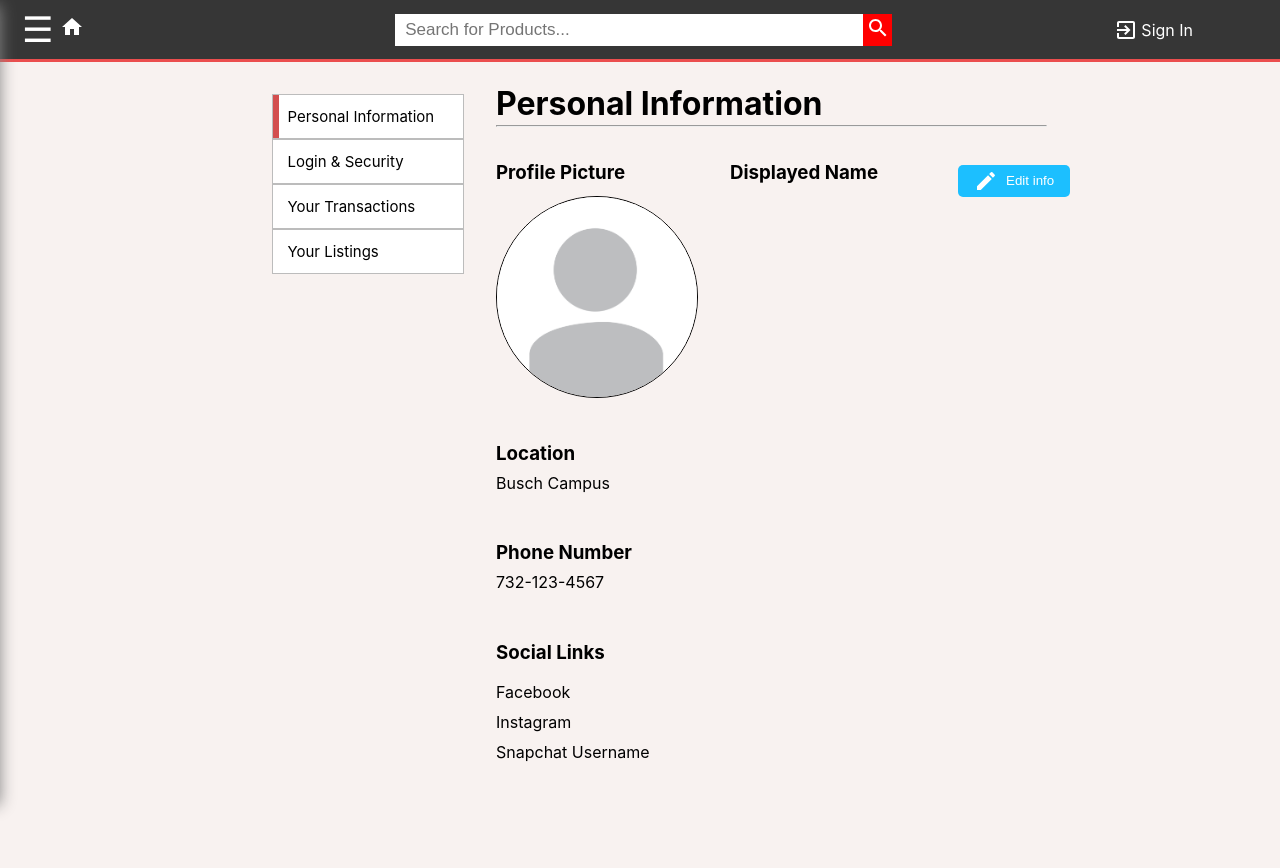
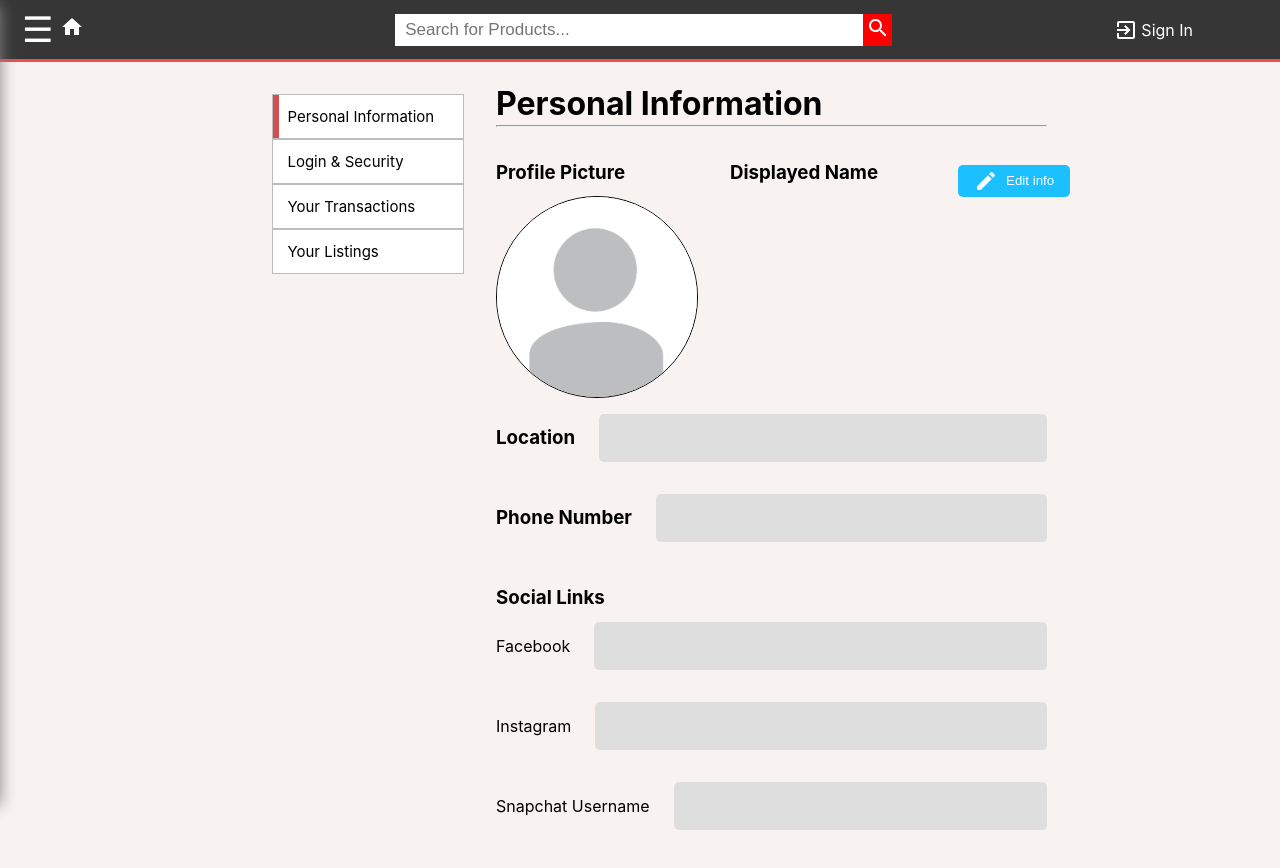
Before and after one commit to wangjon830/HackRUMarketplace, a React (Create React App) app in the folder frontend/: page /settings/account in a window 1280 px wide. Shown: the top 868 px of the page. Built offline with nearby package versions, Linux system fonts and the light colour scheme.

Commit message:
fixed account settings page

```diff
--- a/frontend/src/screens/AccountScreen.js
+++ b/frontend/src/screens/AccountScreen.js
@@ -60,7 +60,6 @@ class AccountScreen extends React.Component{
     };
 
     setInput(property, val){
-      val = val.trim();
       // if(val.length > 20){
       //     return;
       // }
@@ -194,14 +193,14 @@ class AccountScreen extends React.Component{
                           id="instagramInput"
                           type='type'
                           placeholder="Instagram handle"
-                          value={this.state.facebook}
+                          value={this.state.instagram}
                           onChange={(e) => this.setInput("instagram", e.target.value)}
                       />
                       <input
                           id="snapchatInput"
                           type='type'
                           placeholder="Snapchat username"
-                          value={this.state.facebook}
+                          value={this.state.snapchat}
                           onChange={(e) => this.setInput("snapchat", e.target.value)}
                       />
                     </div>
@@ -224,14 +223,14 @@ class AccountScreen extends React.Component{
             <div className = "settings">
                 <div className = "headText"><h1>Personal&nbsp;Information<hr/></h1></div>
                 <div style={{display: "flex"}}>
-                  <div className="settingsItem">
+                  <div className="profilePictureContainer">
                       <h3>Profile&nbsp;Picture</h3>
                       <img className="profilePic" src="/images/profile.jpg" alt="Profile Picture"/>
                       <br/>
                   </div>
-                  <div className = "settingsItem" style={{marginLeft:"2rem"}}>
+                  <div style={{marginLeft:"2rem"}}>
                       <h3>Displayed&nbsp;Name</h3>
-                      <p id="username">{UserStore.firstName + " " + UserStore.lastName}</p>
+                      <p id="username">{this.state.firstName + " " + this.state.lastName}</p>
                       <br/>
                   </div>
                   <button id="settingsEditButton" onClick={()=>this.setState({modalOpen: true})}>
@@ -239,25 +238,33 @@ class AccountScreen extends React.Component{
                   </button>
                 </div>
 
-                <div className = "settingsItem">
+                <div className = "settingsItem" style={{marginTop: "1rem"}}>
                     <h3>Location</h3>
-                    <p id="UserLocation">Busch Campus</p>
+                    <div id="UserLocation">{this.state.location}</div>
                     <br/>
                 </div>
                 <div className = "settingsItem">
                     <h3>Phone Number</h3>
-                    <p id="UserPhone">732-123-4567</p>
+                    <div id="UserPhone">{this.state.phone}</div>
                     <br/>
                 </div>
-                <div className = "settingsItem">
                     <h3>Social Links</h3>
                     <div className="socialLinks">
+                      <div className="settingsItem">
                         <p>Facebook</p>
-                        <a id="Facebook" href={this.state.facebook}></a>
-                        <p>Instagram</p>
-                        <a id="Instagram" href={this.state.instagram}></a>
-                        <p>Snapchat Username</p>
-                        <p>{this.state.snapchat}</p>
+                      <div><a id="Facebook" href={this.state.facebook}>{this.state.facebook}</a></div>
+                    </div>
+                    <div className="socialLinks">
+                    <div className="settingsItem">
+                      <p>Instagram</p>
+                      <div><a id="Instagram" href={this.state.instagram}>{this.state.instagram}</a></div>
+                      </div>
+                    </div>
+                    <div className="socialLinks">
+                    <div className="settingsItem">
+                      <p>Snapchat Username</p>
+                      <div><p>{this.state.snapchat}</p></div>
+                      </div>
                     </div>
                     <br/>
                 </div>
--- a/frontend/src/styles/Account.css
+++ b/frontend/src/styles/Account.css
@@ -56,6 +56,8 @@
 }
 .settingsItem {
   padding: 0px 0px 2rem 0px;
+  display: flex;
+  align-items: center;
 }
 .settingsItem button {
   background-color: grey;
@@ -74,6 +76,18 @@
 .settingsItem input {
   padding: 5px 10px;
 }
+
+.settingsItem div {
+  background-color: #dedede;
+  flex: 1 1;
+  margin-left: 1.5rem;
+  border-radius: 5px;
+  height: 3rem;
+  display: flex;
+  align-items: center;
+  padding-left: 1rem;
+}
+
 .smallInput {
   width: 10vw;
 }
```
